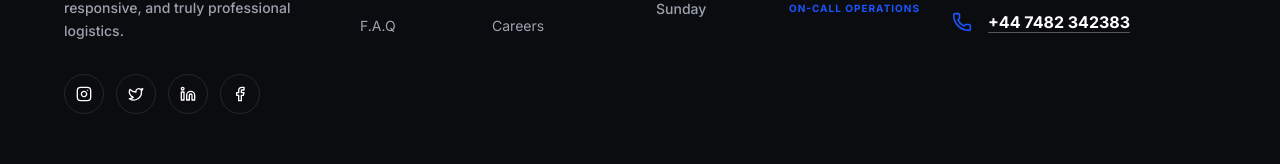
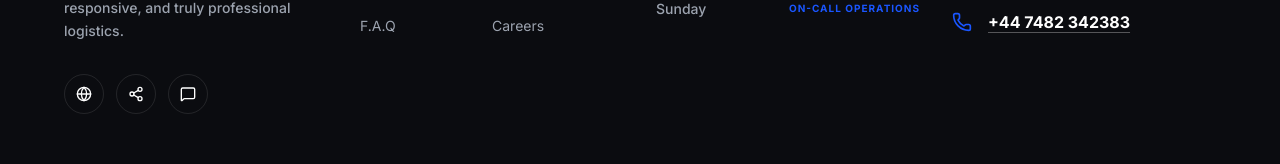
Before and after one commit to veektrie/antigravity, a Next.js app: page / in a window 1280 px wide. Shown: the part 10610-10774 px from the top of the page. Built offline with nearby package versions, Linux system fonts and the light colour scheme.

Commit message:
feat: implement responsive Footer component with newsletter subscription and contact details

```diff
--- a/src/components/Footer.tsx
+++ b/src/components/Footer.tsx
@@ -2,7 +2,7 @@
 
 import React from "react";
 import Link from "next/link";
-import { ArrowRight, MapPin, Phone, Mail, Instagram, Twitter, Linkedin, Facebook } from "lucide-react";
+import { ArrowRight, MapPin, Phone, Mail, Globe, Share2, MessageSquare } from "lucide-react";
 import { BRAND } from "@/lib/constants";
 
 const Footer = () => {
@@ -54,7 +54,7 @@ const Footer = () => {
               We empower UK businesses with high-priority courier infrastructure. Reliable, responsive, and truly professional logistics.
             </p>
             <div className="flex space-x-3">
-              {[Instagram, Twitter, Linkedin, Facebook].map((Icon, i) => (
+              {[Globe, Share2, MessageSquare].map((Icon, i) => (
                 <Link key={i} href="#" className="h-10 w-10 border border-white/10 rounded-full flex items-center justify-center text-white hover:bg-[#1a56ff] hover:border-[#1a56ff] transition-all">
                   <Icon size={16} />
                 </Link>
```
